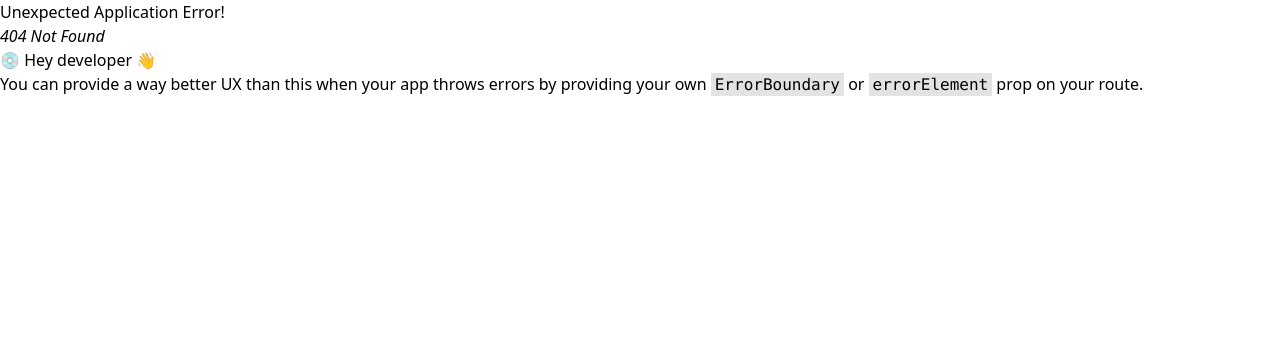
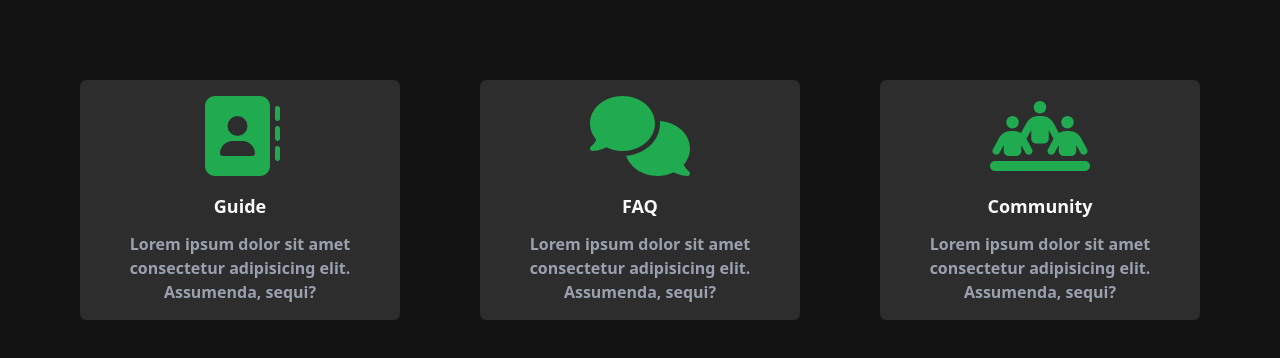
Before and after one commit to Gepx/activity-tracker, a React (Vite) app: page /support in a window 1280 px wide. Before the commit this address had no page. Shown: the top 358 px of the page. Built offline with nearby package versions, Linux system fonts and the light colour scheme.

Commit message:
added 3 support box in the top screen

```diff
--- /dev/null
+++ b/src/components/SupportBox.jsx
@@ -0,0 +1,14 @@
+import React from 'react'
+import { FontAwesomeIcon } from "@fortawesome/react-fontawesome";
+
+const SupportBox = ({icon, title, description}) => {
+  return (
+    <div className="support-box bg-[#2D2D2D] max-w-xs h-fit p-4 flex flex-col items-center justify-center rounded-md cursor-pointer">
+      <FontAwesomeIcon icon={icon} size='5x' style={{ color: "#21ab51" }} />
+      <h1 className='mt-4 mb-3 font-bold text-lg text-neutral-50'>{title}</h1>
+      <p className='text-center text-gray-400 font-semibold'>{description}</p>
+    </div>
+  )
+}
+
+export default SupportBox
--- /dev/null
+++ b/src/pages/Support.jsx
@@ -0,0 +1,29 @@
+import React from 'react';
+import { faAddressBook, faComments, faPeopleLine } from '@fortawesome/free-solid-svg-icons';
+import SupportBox from '../components/SupportBox';
+
+const Support = () => {
+  return (
+    <div className='bg-[#121212] h-screen'>
+        <div className='top flex justify-center gap-20 pt-20'>
+            <SupportBox
+                icon={faAddressBook}
+                title='Guide'
+                description='Lorem ipsum dolor sit amet consectetur adipisicing elit. Assumenda, sequi?'
+            />
+            <SupportBox
+                icon={faComments}
+                title='FAQ'
+                description='Lorem ipsum dolor sit amet consectetur adipisicing elit. Assumenda, sequi?'
+            />
+            <SupportBox
+                icon={faPeopleLine}
+                title='Community'
+                description='Lorem ipsum dolor sit amet consectetur adipisicing elit. Assumenda, sequi?'
+            />
+        </div>
+    </div>
+  );
+};
+
+export default Support;
```
Also changed, not shown: src/router.jsx (+5 -4 lines).
